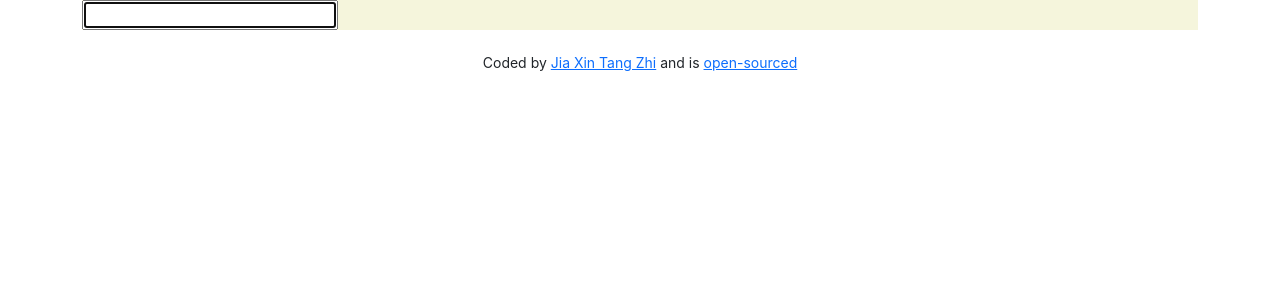
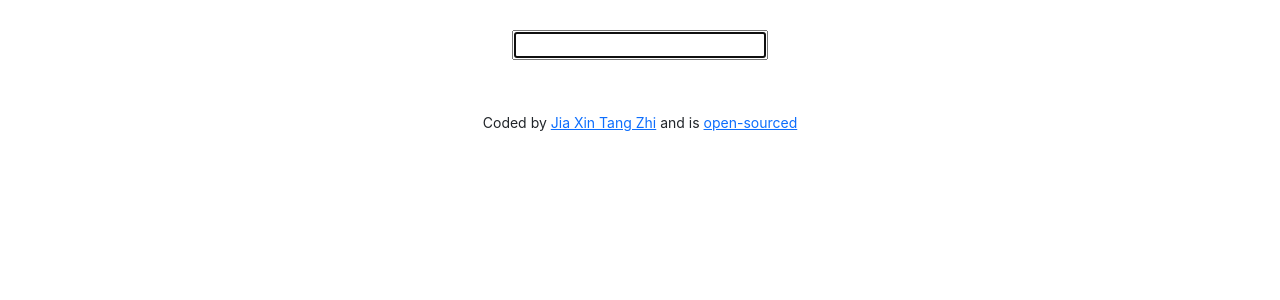
Before and after one commit to jiatangzhi/react-dictionary, a React (Create React App) app: page / in a window 1280 px wide. Shown: the top 300 px of the page. Built offline with nearby package versions, Linux system fonts and the light colour scheme.

Commit message:
fixed search engine

```diff
--- a/src/Dictionary.css
+++ b/src/Dictionary.css
@@ -1,3 +1,5 @@
 .Dictionary {
-    background: beige;
+    padding: 30px 0;
+    margin: 0 auto;
+    text-align: center;
 }
--- a/src/Dictionary.js
+++ b/src/Dictionary.js
@@ -28,7 +28,7 @@ export default function Dictionary() {
       <form onSubmit={search}>
         <input type="search" autoFocus={true} onChange={handleKeywordChange} />
       </form>
-      <Results results={results} />
+      <Results results={results} className="align-left" />
     </div>
   );
 }
--- a/src/Meaning.js
+++ b/src/Meaning.js
@@ -3,13 +3,15 @@ import React from "react";
 export default function Meaning(props) {
   return (
     <div className="Meaning">
-      <h3>{(props.meaning, partOfSpeech)}</h3>
-      {props.result.definitions.map(function (definition, index) {
+      <h3>{props.meaning.partOfSpeech}</h3>
+      {props.meaning.definitions.map(function (definition, index) {
         return (
           <div key={index}>
-            {definition.definition}
-            <br />
-            <em>{definition.example}</em>
+            <p>
+              {definition.definition}
+              <br />
+              <em>{definition.example}</em>
+            </p>
           </div>
         );
       })}
--- a/src/Results.js
+++ b/src/Results.js
@@ -5,8 +5,8 @@ export default function Results(props) {
   if (props.results) {
     return (
       <div className="Results">
-        <h2>{props.result.word}</h2>
-        {props.result.meanings.map(function(meaning, index) {
+        <h2>{props.results.word}</h2>
+        {props.results.meanings.map(function(meaning, index) {
             return <div key={index}>
                 <Meaning meaning={meaning}/>
             </div>;
```
